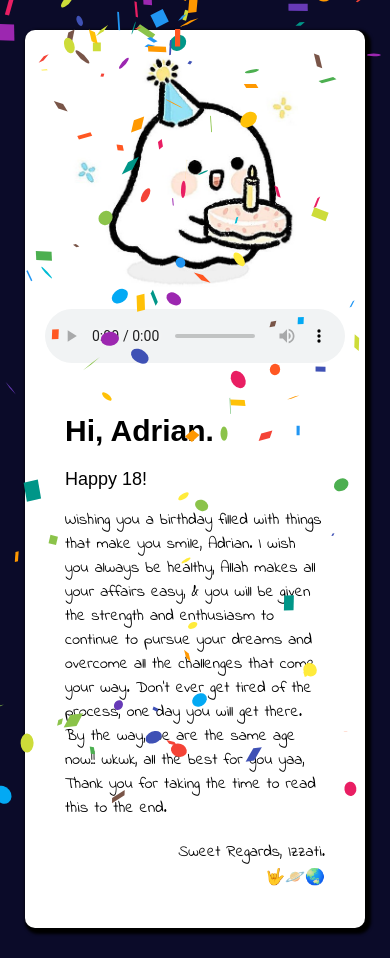
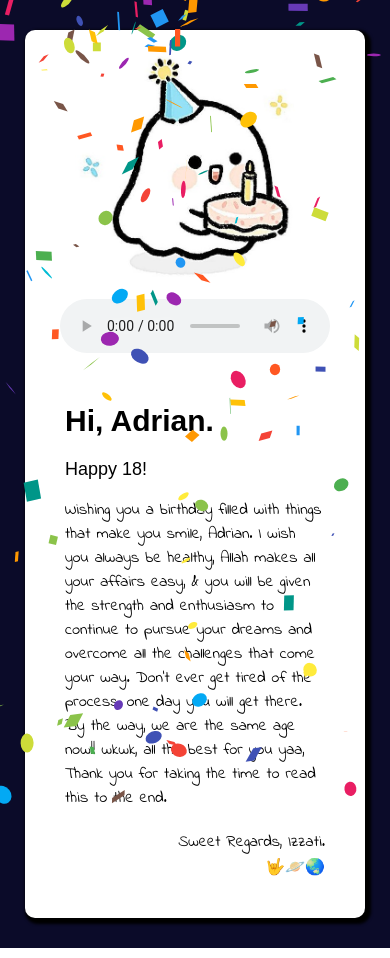
Before and after one commit to shafaaaaaaa/birthday-project, a React (Create React App) app: page /#/home in a window 390 px wide. Built offline with nearby package versions, Linux system fonts and the light colour scheme; a web font is replaced by a local one.

Commit message:
style updated

```diff
--- a/src/App.css
+++ b/src/App.css
@@ -70,7 +70,7 @@
   }
 
 
-/* Gayakan hanya berlaku pada layar mobile */
+/* Gaya akan hanya berlaku pada layar mobile */
 @media only screen and (max-width: 767px) {
   .main-container {
     background-color: rgb(11, 11, 41);
@@ -132,11 +132,9 @@
   }
 
   .audio {
-    /* margin-left: 57px; */
     margin-top: 15px;
     margin-bottom: 10px;
-    /* padding-left: 25px;
-    padding-right: 25px; */
+    max-width: 270px;
   }
 
   .emoticon {
@@ -145,7 +143,7 @@
 
   .picture {
     padding-top: 15px;
-    width: 250px;
+    width: 240px;
   }
 }
 
@@ -157,3 +155,20 @@
   height: 100vh;
   background-color: white;
 }
+
+
+@media (prefers-color-scheme: dark) {
+  .main-container {
+    background-color: rgb(20, 15, 15);
+  }
+  .card {
+    background-color: rgba(255, 247, 247, 0.822);
+    box-shadow: none;
+  }
+
+  .picture {
+    width: 240px;
+    border-radius: 100%;
+    cursor: pointer;
+  }
+}
```
Also changed, not shown: src/Assets/birthday-cartoon.png (added).
